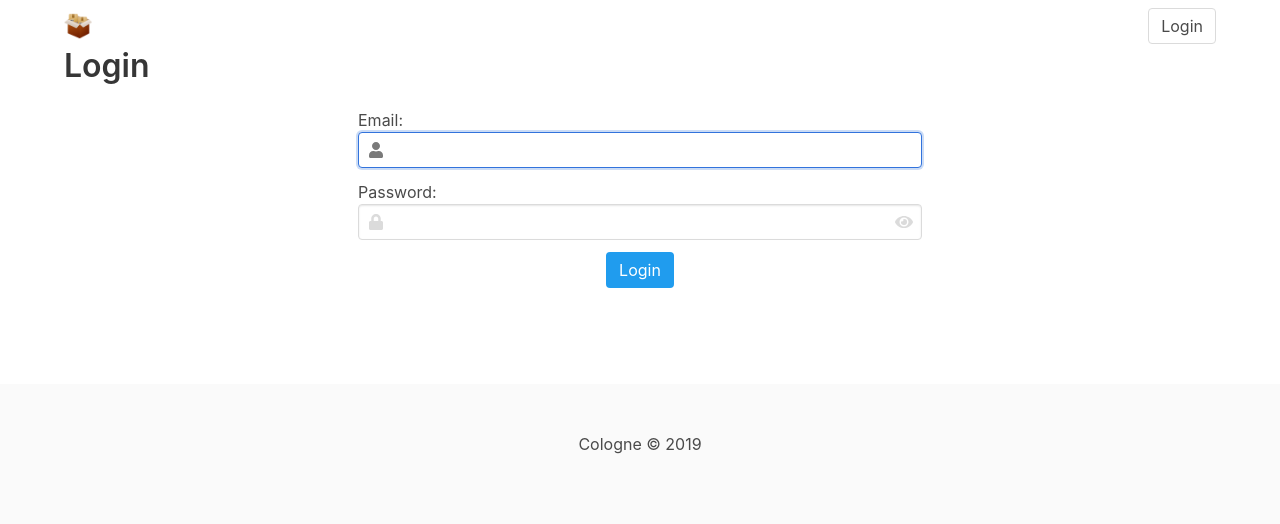
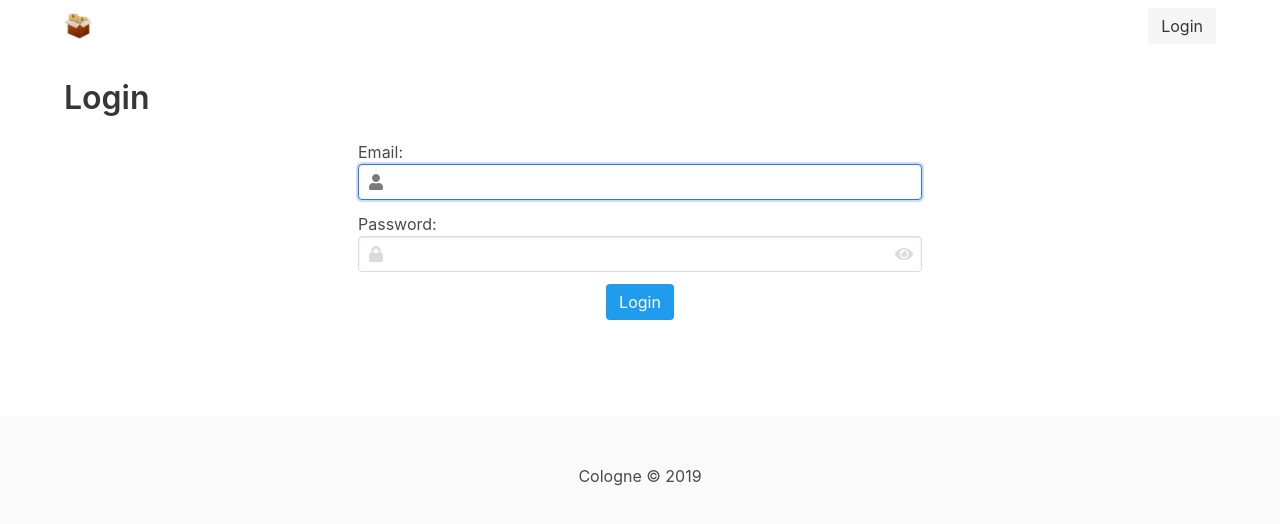
Before and after one commit to vkallore/cologne, a React (Create React App) app: page /login in a window 1280 px wide. Shown: the top 524 px of the page. Built offline with nearby package versions, Linux system fonts and the light colour scheme; no server answers.

Commit message:
1. CORS added to speedup work 2. Frontend minor fixes

```diff
--- a/package.json
+++ b/package.json
@@ -11,6 +11,7 @@
     "@fortawesome/react-fontawesome": "^0.1.4",
     "axios": "^0.19.0",
     "bulma": "^0.7.5",
+    "cors": "^2.8.5",
     "dotenv": "^8.2.0",
     "jsonwebtoken": "^8.5.1",
     "qs": "^6.8.0",
@@ -56,5 +57,6 @@
     "nodemon": "^1.19.4",
     "node-sass": "^4.12.0",
     "npm-run-all": "^4.1.5"
-  }
+  },
+  "proxy": "http://localhost:8081"
 }
--- a/src/assets/css/custom.scss
+++ b/src/assets/css/custom.scss
@@ -63,3 +63,11 @@
   }
 }
 /* EO Alert Box */
+
+.section {
+  .container {
+    h1.title {
+      margin-top: 1em;
+    }
+  }
+}
--- a/src/components/common/SiteNavItems.js
+++ b/src/components/common/SiteNavItems.js
@@ -9,7 +9,11 @@ const SiteNavItems = () => (
     <div className="navbar-end">
       <div className="navbar-item">
         <div className="buttons">
-          <Link className="navbar-item button" to="/login" title={TEXT_LOGIN}>
+          <Link
+            className="navbar-item button is-light"
+            to="/login"
+            title={TEXT_LOGIN}
+          >
             {TEXT_LOGIN}
           </Link>
         </div>
--- a/src/routes/PublicRoute.js
+++ b/src/routes/PublicRoute.js
@@ -8,7 +8,6 @@ import { ContentLoader } from 'components/common/Loaders'
 import { clearMessage } from 'actions'
 
 const PublicRoute = ({ component: Component, ...props }) => {
-  console.log(Component)
   return (
     <PublicLayout>
       <Suspense fallback={<ContentLoader />}>
```
Also changed, not shown: 2 other files (tests, documents, lock files or other folders).
